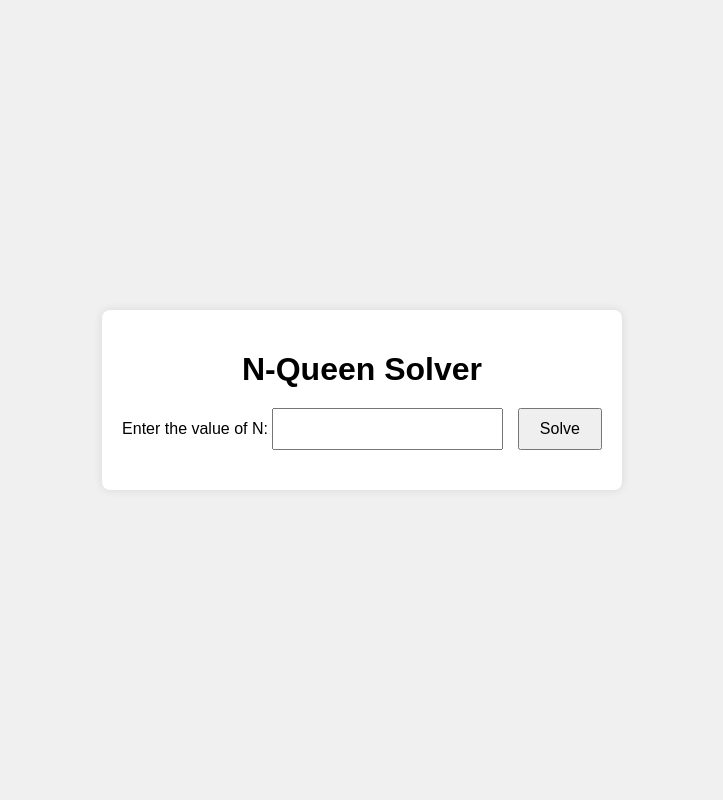
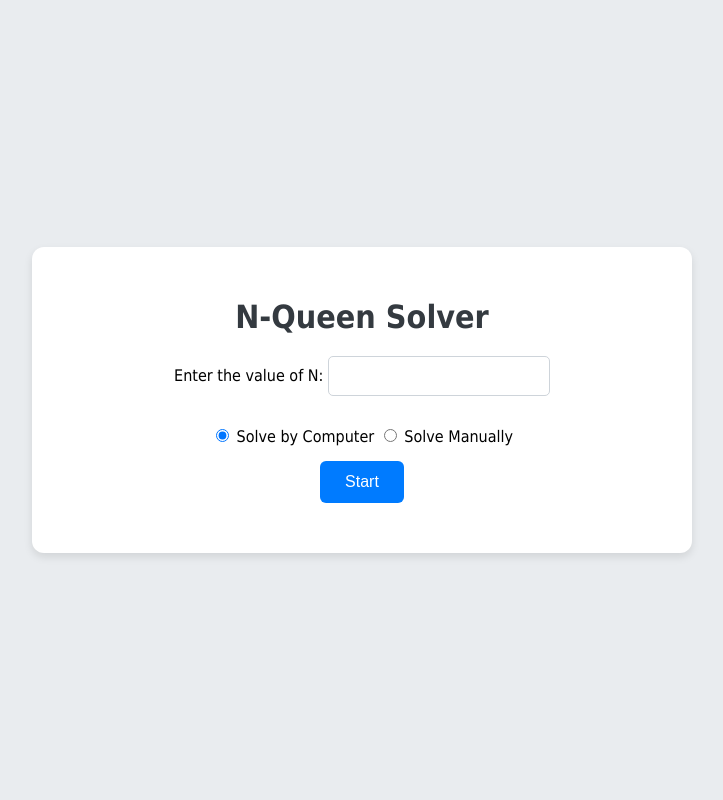
Before and after one commit to Vaibhavk121/N-queen-Solver, a Flask app: page / in a window 1280 px wide. Shown: the whole page, without its empty margins (278-1001 px from the left). Run offline with Flask 3, Linux system fonts and the light colour scheme.

Commit message:
Add manual solvig

```diff
--- a/app.py
+++ b/app.py
@@ -1,7 +1,7 @@
-from flask import Flask, render_template, request
+from flask import Flask, render_template, request, jsonify
 import os
+
 app = Flask(__name__)
-
 
 def is_safe(board, row, col, n):
     for i in range(row):
@@ -15,7 +15,6 @@ def is_safe(board, row, col, n):
             return False
     return True
 
-
 def solve_n_queens(board, row, n):
     if row >= n:
         return True
@@ -27,7 +26,6 @@ def solve_n_queens(board, row, n):
             board[row][col] = 0
     return False
 
-
 def get_solution(n):
     board = [[0 for _ in range(n)] for _ in range(n)]
     if solve_n_queens(board, 0, n):
@@ -35,21 +33,51 @@ def get_solution(n):
     else:
         return None
 
+def validate_board(board):
+    n = len(board)
+    if n == 0:
+        return False
+    # Check rows
+    for row in board:
+        if row.count(1) > 1:
+            return False
+    # Check columns
+    for col in range(n):
+        count = sum(board[row][col] for row in range(n))
+        if count > 1:
+            return False
+    # Check diagonals
+    for i in range(-n + 1, n):
+        if sum(board[row][row + i] for row in range(n) if 0 <= row + i < n) > 1:
+            return False
+        if sum(board[row][n - row - 1 - i] for row in range(n) if 0 <= n - row - 1 - i < n) > 1:
+            return False
+    return True
 
 @app.route('/', methods=['GET', 'POST'])
 def index():
     solution = None
+    n = None
     if request.method == 'POST':
         n = int(request.form['n-value'])
-        print(f"Received input: {n}")  # Debug print
-        solution = get_solution(n)
-        print(f"Generated solution: {solution}")  # Debug print
-    return render_template('index.html', solution=solution)
-@app.route('/solve', methods=['POST'])
-def solve():
-    n = int(request.form['n-value'])
+        mode = request.form['mode']
+        if mode == 'computer':
+            solution = get_solution(n)
+    return render_template('index.html', solution=solution, n=n)
+
+@app.route('/check', methods=['POST'])
+def check():
+    data = request.get_json()
+    board = data['board']
+    valid = validate_board(board)
+    return jsonify({'valid': valid})
+
+@app.route('/hint', methods=['POST'])
+def hint():
+    data = request.get_json()
+    n = data['n-value']
     solution = get_solution(n)
-    return render_template('index.html', solution=solution)
+    return jsonify({'solution': solution})
 
 if __name__ == '__main__':
     port = int(os.environ.get('PORT', 5000))
--- a/static/style.css
+++ b/static/style.css
@@ -1,6 +1,6 @@
 body {
-    font-family: Arial, sans-serif;
-    background-color: #f0f0f0;
+    font-family:  Tahoma, Geneva, Verdana, sans-serif;
+    background-color: #e9ecef;
     display: flex;
     justify-content: center;
     align-items: center;
@@ -9,31 +9,64 @@ body {
 }
 
 .container {
-    background-color: white;
-    padding: 20px;
-    border-radius: 8px;
-    box-shadow: 0 0 10px rgba(0, 0, 0, 0.1);
+    background-color: #ffffff;
+    padding: 30px;
+    border-radius: 12px;
+    box-shadow: 0 4px 8px rgba(0, 0, 0, 0.1);
     text-align: center;
+    max-width: 600px;
+    width: 100%;
 }
 
 h1 {
+    color: #343a40;
     margin-bottom: 20px;
+    font-size: 2em;
 }
 
 form {
     margin-bottom: 20px;
 }
 
-input[type="number"] {
+.input-number {
     padding: 10px;
     font-size: 16px;
+    border: 1px solid #ced4da;
+    border-radius: 5px;
+    width: 100%;
+    max-width: 200px;
+    margin-bottom: 15px;
+}
+
+.mode-selection {
+  /*  display:flexbox;
+    align-items: center;*/
+    margin: 15px 0;
+    text-align: center;
+}
+
+.radio-input {
     margin-right: 10px;
 }
 
-button {
-    padding: 10px 20px;
+.radio-label {
+    margin-right: 20px;
+    font-size: 16px;
+}
+
+button.btn {
+    padding: 12px 25px;
     font-size: 16px;
     cursor: pointer;
+    border: none;
+    border-radius: 6px;
+    background-color: #007bff;
+    color: white;
+    transition: background-color 0.3s ease;
+}
+
+button.btn:hover {
+    background-color: #0056b3;
 }
 
 .solution {
--- a/templates/index.html
+++ b/templates/index.html
@@ -9,14 +9,26 @@
 <body>
     <div class="container">
         <h1>N-Queen Solver</h1>
-        <form action="/solve" method="post">
+        <form action="/" method="post">
             <label for="n-value">Enter the value of N:</label>
-            <input type="number" id="n-value" name="n-value" min="1" required>
-            <button type="submit">Solve</button>
+            <input type="number" id="n-value" name="n-value" min="1" required class="input-number">
+            <div class="mode-selection">
+                <label class="switch">
+                    <input type="radio" id="computer" name="mode" value="computer" checked>
+                    <span class="slider"></span>
+                    <span class="label-text">Solve by Computer</span>
+                </label>
+                <label class="switch">
+                    <input type="radio" id="manual" name="mode" value="manual">
+                    <span class="slider"></span>
+                    <span class="label-text">Solve Manually</span>
+                </label>
+            </div>
+            <button type="submit" class="btn">Start</button>
         </form>
         {% if solution %}
             <div class="solution">
-                <h2>Solution found:</h2>
+                <h2>Best Solution</h2>
                 <div class="board">
                     {% for row in solution %}
                         <div class="row">
@@ -29,7 +41,68 @@
                     {% endfor %}
                 </div>
             </div>
+        {% elif n %}
+            <div class="manual-board">
+                <h2>Solve By Yourself</h2>
+                <div class="board" id="board">
+                    {% for i in range(n) %}
+                        <div class="row">
+                            {% for j in range(n) %}
+                                <div class="cell" data-row="{{ i }}" data-col="{{ j }}" onclick="toggleQueen(this)">
+                                </div>
+                            {% endfor %}
+                        </div>
+                    {% endfor %}
+                </div>
+                <div id="status"></div>
+            </div>
         {% endif %}
     </div>
+    <script>
+        function toggleQueen(cell) {
+            if (cell.classList.contains('queen')) {
+                cell.classList.remove('queen');
+                cell.innerHTML = '';
+            } else {
+                cell.classList.add('queen');
+                cell.innerHTML = '<img class="queenimg" src="{{ url_for('static', filename='queen.png') }}">';
+            }
+            checkBoard();
+        }
+
+        function getBoardState() {
+            const board = [];
+            const rows = document.querySelectorAll('.row');
+            rows.forEach((row, i) => {
+                const cells = row.querySelectorAll('.cell');
+                const rowState = [];
+                cells.forEach((cell, j) => {
+                    rowState.push(cell.classList.contains('queen') ? 1 : 0);
+                });
+                board.push(rowState);
+            });
+            return board;
+        }
+
+        async function checkBoard() {
+            const board = getBoardState();
+            const response = await fetch('/check', {
+                method: 'POST',
+                headers: {
+                    'Content-Type': 'application/json'
+                },
+                body: JSON.stringify({ board })
+            });
+            const result = await response.json();
+            const status = document.getElementById('status');
+            if (result.valid) {
+                status.textContent = 'Board is valid so far.';
+                status.style.color = 'green';
+            } else {
+                status.textContent = 'Board is not valid.';
+                status.style.color = 'red';
+            }
+        }
+    </script>
 </body>
 </html>
```
Also changed, not shown: other parts of static/style.css (+21 -14 lines), tempCodeRunnerFile.py (added, +18 -0 lines).
